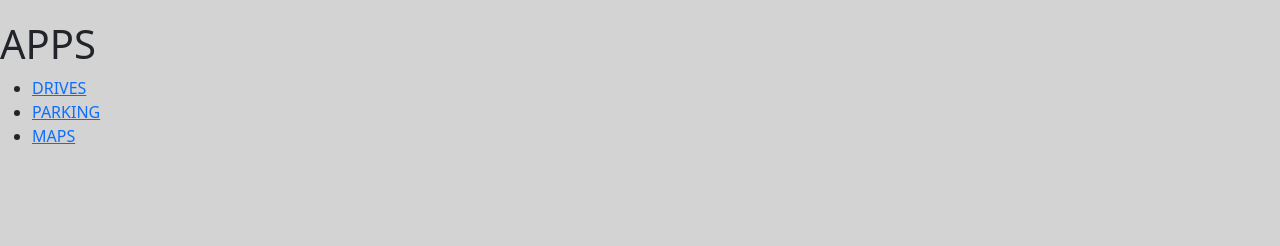
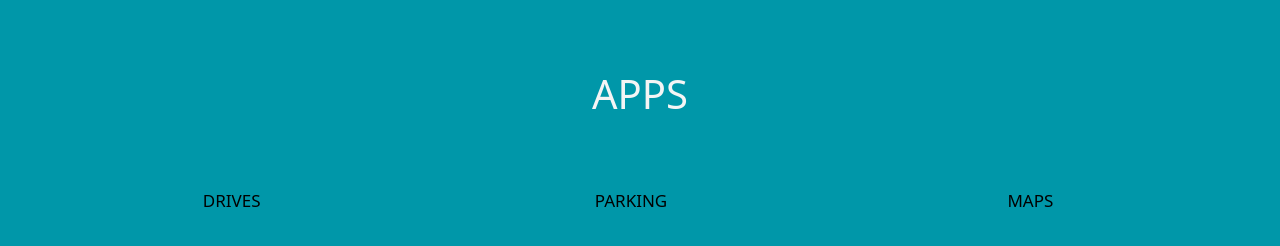
Before and after one commit to daleystep/group9, a plain HTML site: page html/info/APPS.html in a window 1280 px wide. Drawn offline with nearby package versions, Linux system fonts and the light colour scheme.

Commit message:
Updated styling for APPS

```diff
--- a/css/style.css
+++ b/css/style.css
@@ -8,6 +8,32 @@ body{
 .main{
     padding: 15px;
     font-family: Arial, Helvetica, sans-serif;
+}
+.appBody{
+    text-align: center;
+    color: whitesmoke;
+    background-color: #0097A9;
+}
+.APPS{
+    padding: 50px 50px;
+}
+
+.topNav{
+    width: 100%;
+    background-color: #0097A9;
+    overflow: auto;
+}
+.topNav a{
+    float: left;
+    padding: 12px;
+    color:black;
+    text-decoration: none;
+    font-size: 17px;
+    width:32%;
+    text-align: center;
+}
+ul{
+    list-style-type: none;
 }
 .profile{
     background-color:#0097A9;
```
